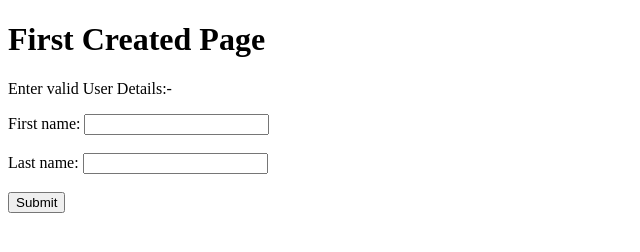
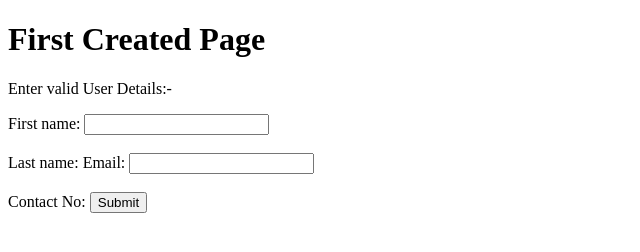
Before and after one commit to jaimin9879/assignment_git, a plain HTML site: page index.html in a window 1280 px wide. Shown: the whole page, without its empty margins (0-640 px from the left). Drawn offline with Linux system fonts and the light colour scheme.

Commit message:
Modify index.html file

```diff
--- a/index.html
+++ b/index.html
@@ -10,7 +10,9 @@
   <label for="fname">First name:</label>
   <input type="text" id="fname" name="fname"><br><br>
   <label for="lname">Last name:</label>
+  <label type="emial">Email:</label>
   <input type="text" id="lname" name="lname"><br><br>
+  <label type="number">Contact No:</label>
   <input type="submit" value="Submit">
 </form>
 
```
